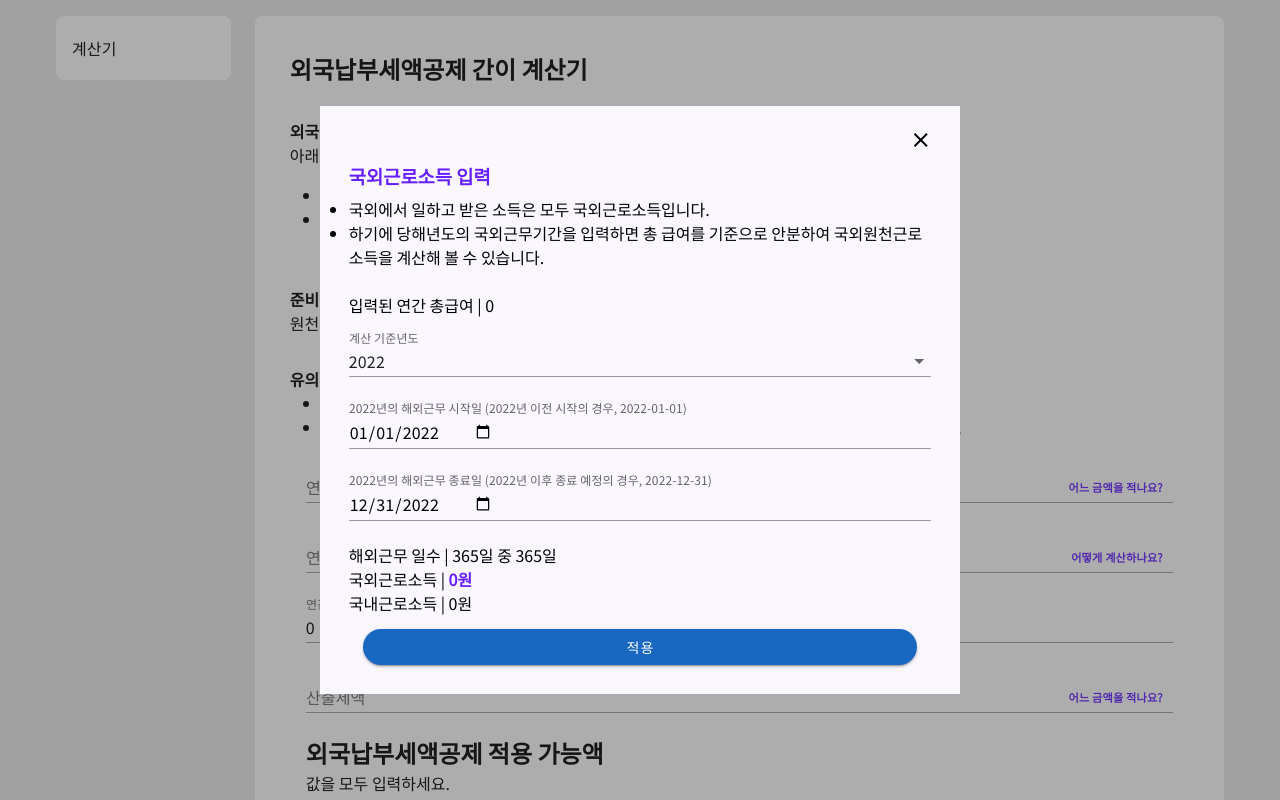
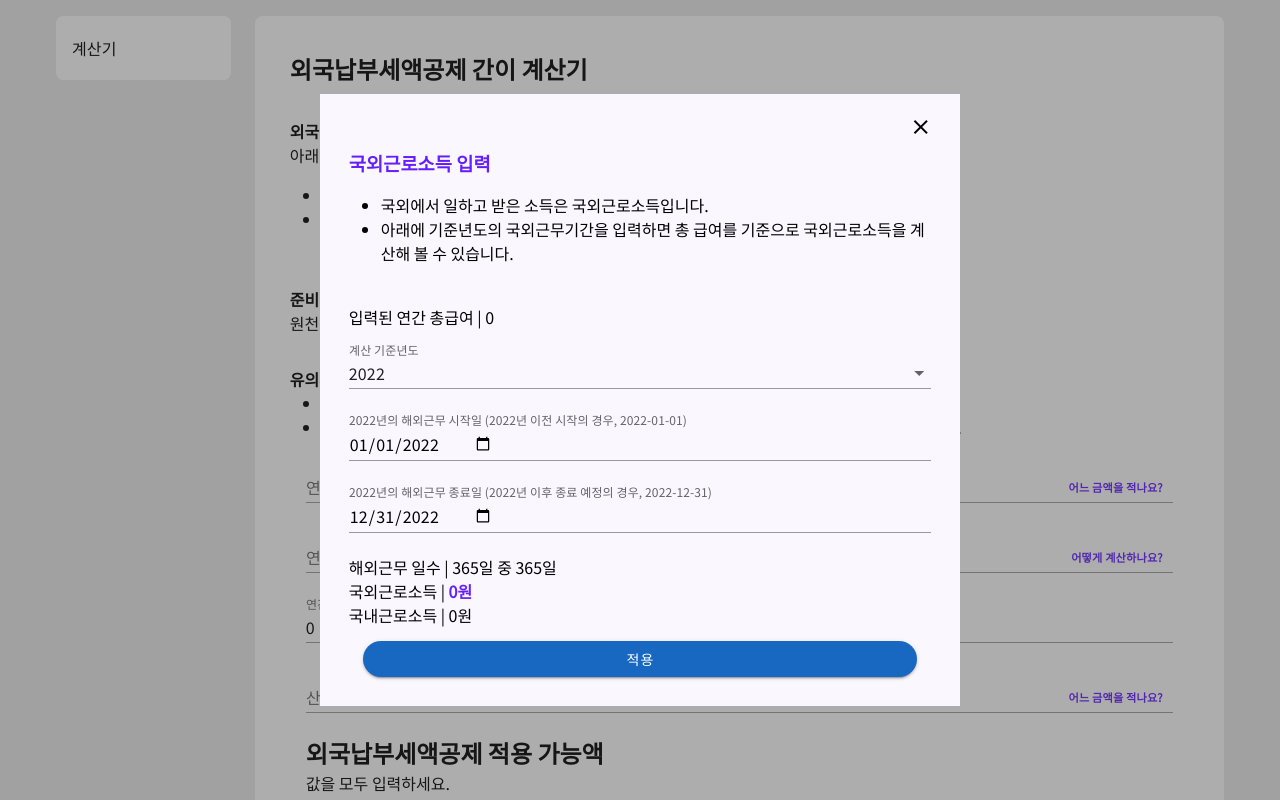
Before and after one commit to monguriman/kr-tax, a Vue app: page / in a window 1280 px wide. Both pictures are taken after a click on the element "어떻게 계산하나요?". Built offline with nearby package versions, Linux system fonts and the light colour scheme.

Commit message:
koreanIncome 음수 될 경우의 에러 안내 추가

```diff
--- a/src/components/ForeignIncomeGuideModal.vue
+++ b/src/components/ForeignIncomeGuideModal.vue
@@ -1,11 +1,11 @@
 <template>
   <div>
     <h3 class="modal-title">국외근로소득 입력</h3>
-    <ul>
-      <li>국외에서 일하고 받은 소득은 모두 국외근로소득입니다.</li>
+    <ul style="padding-left: 2em; margin: 1em 0 1em 0">
+      <li>국외에서 일하고 받은 소득은 국외근로소득입니다.</li>
       <li>
-        하기에 당해년도의 국외근무기간을 입력하면 총 급여를 기준으로 안분하여
-        국외원천근로소득을 계산해 볼 수 있습니다.
+        아래에 기준년도의 국외근무기간을 입력하면 총 급여를 기준으로
+        국외근로소득을 계산해 볼 수 있습니다.
       </li>
     </ul>
     <br />
--- a/src/components/TaxCalculator.vue
+++ b/src/components/TaxCalculator.vue
@@ -56,8 +56,9 @@
     </v-form>
     <div>
       <h2>외국납부세액공제 적용 가능액</h2>
-      <p v-if="foreignTaxCredit == null">값을 모두 입력하세요.</p>
-      <div v-if="foreignTaxCredit !== null">
+      <p v-if="foreignTaxCredit == null">값을 모두 입력하세요. <span>{{ inputError }}</span></p>
+
+      <div v-if="foreignTaxCredit !== null && !inputError">
         <v-container class="calc-result" style="width: 35em">
           <v-row no-gutters>
             <v-col cols="12" sm="3" align-self="center">
@@ -136,7 +137,8 @@
   </v-dialog>
 
   <v-dialog v-model="showCalculatedTaxGuideModal">
-    <div class="modal">      <v-icon
+    <div class="modal">
+      <v-icon
         icon="mdi-close"
         class="close-button"
         @click="showCalculatedTaxGuideModal = false"
@@ -197,10 +199,24 @@ export default {
         return null;
       }
     },
+    inputError() {
+      let errorMsg = "";
+      if (
+        this.annualIncome < 0 ||
+        this.foreignIncome < 0 ||
+        this.calculatedTax < 0 ||
+        this.koreanIncome < 0
+      ) {
+        errorMsg +=
+          (errorMsg ? " " : "") +
+          "국외근로소득은 연간 총급여보다 작아야 합니다.";
+      }
+
+      return errorMsg;
+    },
   },
   methods: {
     validateInput(e) {
-      console.log(e);
       const regex = /^[0-9]*$/;
       if (!regex.test(e.target.value)) {
         e.target.value = e.target.value.slice(0, -1);
```
